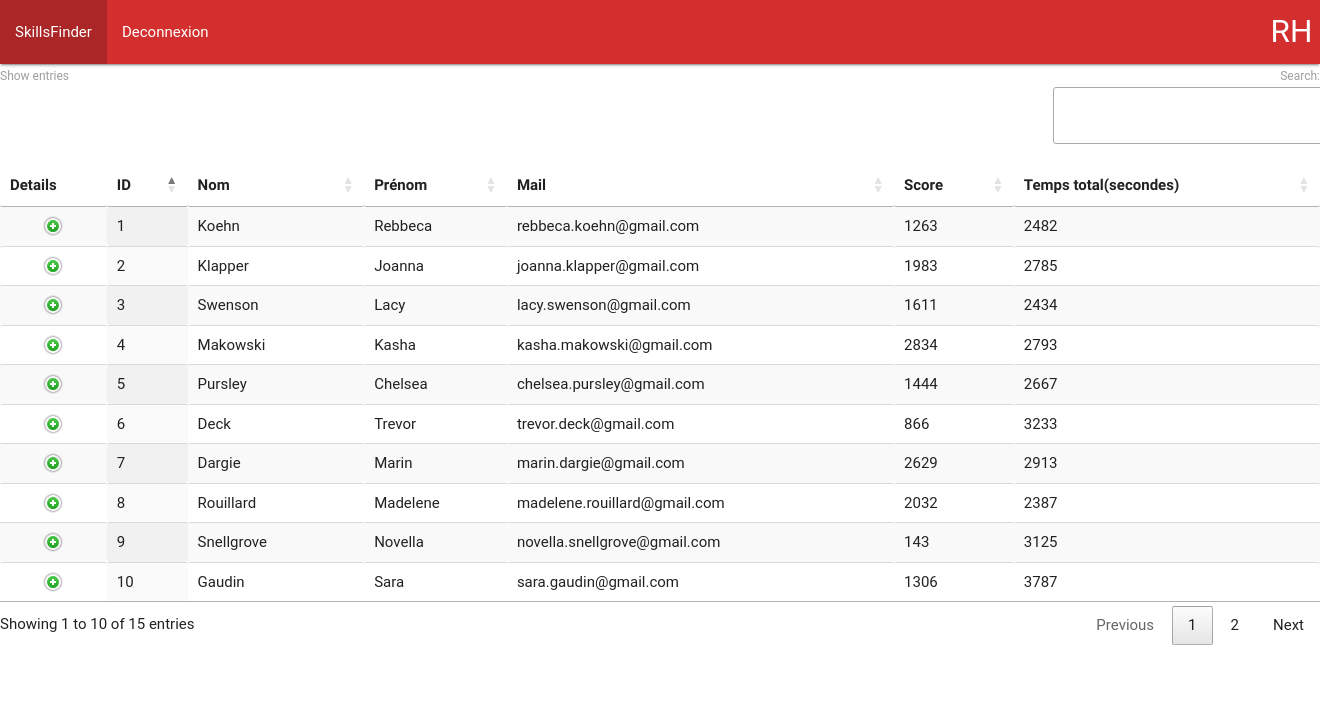
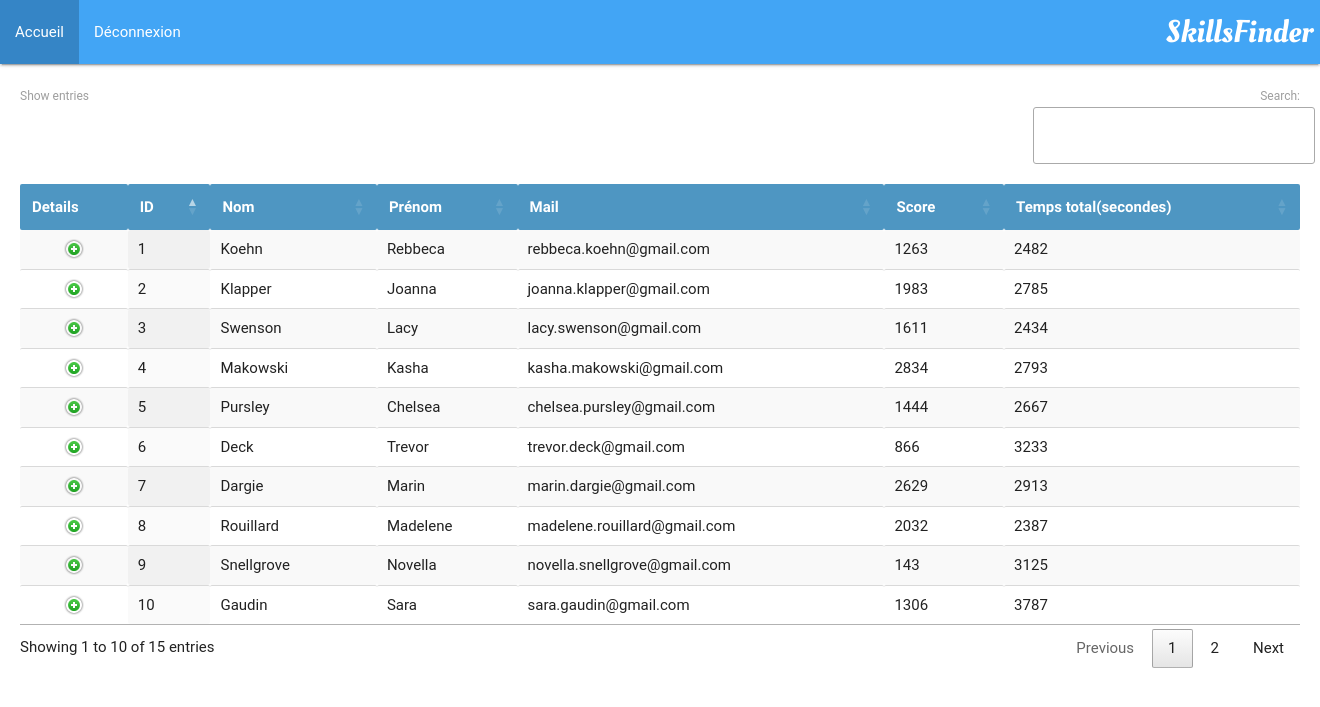
Before and after one commit to maximecroteau/skillfinder, a Django app: page /rh/ in a window 1320 px wide; the page is wider, and only the part inside the window is pictured. Shown: the top 707 px of that part. Run offline with Django 3.2, Linux system fonts and the light colour scheme; the visitor is signed in with stand-in values (Sample User, id 1); data comes from the database, SQL or seed files in the repository; some libraries are stand-ins or nearby versions; some web fonts are replaced.

Commit message:
feat: rh style

```diff
--- a/rh/templates/menu/signup.html
+++ b/rh/templates/menu/signup.html
@@ -16,7 +16,7 @@
         <center>
 
         <div class="col s6 offset-s3">
-            <h2 class="flow-text red-text darken-2 logo">S'inscrire</h2>
+            <h2 class="flow-text blue-text lighten-2 logo">S'inscrire</h2>
                 <form method="post">
                     <div class="input-field">
                     {% csrf_token %}
@@ -29,8 +29,8 @@
                         </p>
                     {% endfor %}
 
-                    <button class="btn waves-effect red darken-2 btn-co" type="submit" name="action">Confirmer</button>
-                    <a class="btn waves-effect red darken-2 btn-co" href="{% url 'login' %}">Se connecter</a>
+                    <button class="btn waves-effect blue lighten-1 btn-co" type="submit" name="action">Confirmer</button>
+                    <a class="btn waves-effect blue lighten-1 btn-co" href="{% url 'login' %}">Se connecter</a>
                     </div>
                 </form>
             </div>
--- a/static/css/custom.css
+++ b/static/css/custom.css
@@ -5,3 +5,23 @@ td.details-control {
 tr.shown td.details-control {
     background: url('../pic/details_close.png') no-repeat center center;
 }
+
+center {
+    height: calc(100vh - 20px);
+    display: flex;
+    align-items: center;
+}
+
+.grid-container {
+    padding: 20px;
+}
+
+table.dataTable thead th {
+    border: 2px solid #4e96c2;
+    background-color: #4e96c2;
+    color: #fff;
+}
+
+.brand-logo{
+    font-family: 'Oleo Script', cursive;
+}
--- a/templates/base.html
+++ b/templates/base.html
@@ -13,6 +13,7 @@
         <link rel="stylesheet" type="text/css" href="https://cdn.datatables.net/1.10.20/css/jquery.dataTables.css">
         <link rel="stylesheet" type="text/css" href="https://cdnjs.cloudflare.com/ajax/libs/Chart.js/2.8.0/Chart.css">
         <link rel="stylesheet" href="{% static 'css/custom.css' %}">
+        <link href="https://fonts.googleapis.com/css?family=Oleo+Script&display=swap" rel="stylesheet">
 
     </head>
 {% endblock %}
@@ -23,20 +24,20 @@
     {% if user.is_authenticated %}
         <div class="navbar-fixed">
             <nav>
-                <div class="nav-wrapper red darken-2">
-                    <a href="{% url 'dashboard' %}" class="brand-logo right">RH</a>
+                <div class="nav-wrapper blue lighten-1">
+                    <a href="{% url 'dashboard' %}" class="brand-logo right">SkillsFinder</a>
                     <a href="#" data-activates="mobile-demo" class="button-collapse"><i class="material-icons" style="color:white">menu</i></a>
 
                     <ul class="left hide-on-med-and-down">
-                        <li class="active"><a href="{% url 'dashboard' %}">SkillsFinder</a></li>
-                        <li><a href="{% url 'logout' %}">Deconnexion</a></li>
+                        <li class="active"><a href="{% url 'dashboard' %}">Accueil</a></li>
+                        <li><a href="{% url 'logout' %}">Déconnexion</a></li>
                     </ul>
 
-                    <ul id="mobile-demo" class="side-nav red darken-2">
+                    <ul id="mobile-demo" class="side-nav blue lighten-1">
                         <li class="no-padding">
                             <ul class="collapsible collapsible-accordion">
-                                <li class="active"><a href="{% url 'dashboard' %}" style="color:white">SkillsFinder</a></li>
-                                <li><a href="{% url 'logout' %}" style="color:white">Deconnexion</a></li>
+                                <li class="active"><a href="{% url 'dashboard' %}" style="color:white">Accueil</a></li>
+                                <li><a href="{% url 'logout' %}" style="color:white">Déconnexion</a></li>
                             </ul>
                         </li>
                     </ul>
@@ -46,12 +47,12 @@
     {% else %}
         <div class="navbar-fixed">
             <nav>
-                <div class="nav-wrapper red darken-2"> <a href="{% url 'dashboard' %}" class="brand-logo right">RH</a> <a href="#" data-activates="mobile-demo" class="button-collapse"><i class="material-icons" style="color:white">menu</i></a>
+                <div class="nav-wrapper blue lighten-1"> <a href="{% url 'dashboard' %}" class="brand-logo right">SkillsFinder</a> <a href="#" data-activates="mobile-demo" class="button-collapse"><i class="material-icons" style="color:white">menu</i></a>
                     <ul class="left hide-on-med-and-down">
                         <li><a href="{% url 'signup' %}" style="color:white">S'inscrire</a></li>
                         <li><a href="{% url 'login' %}" style="color:white">Connexion</a></li>
                     </ul>
-                    <ul id="mobile-demo" class="side-nav red darken-2">
+                    <ul id="mobile-demo" class="side-nav blue lighten-1">
                         <li class="no-padding">
                             <ul class="collapsible collapsible-accordion">
                                 <li><a href="{% url 'signup' %}" style="color:white">S'inscrire</a></li>
@@ -67,7 +68,7 @@
 
 {% endblock %}
 
-<div>
+<div class="grid-container">
     {% block content %}
     {% endblock %}
 </div>
```
Also changed, not shown: templates/registration/login.html (+6 -5 lines).
